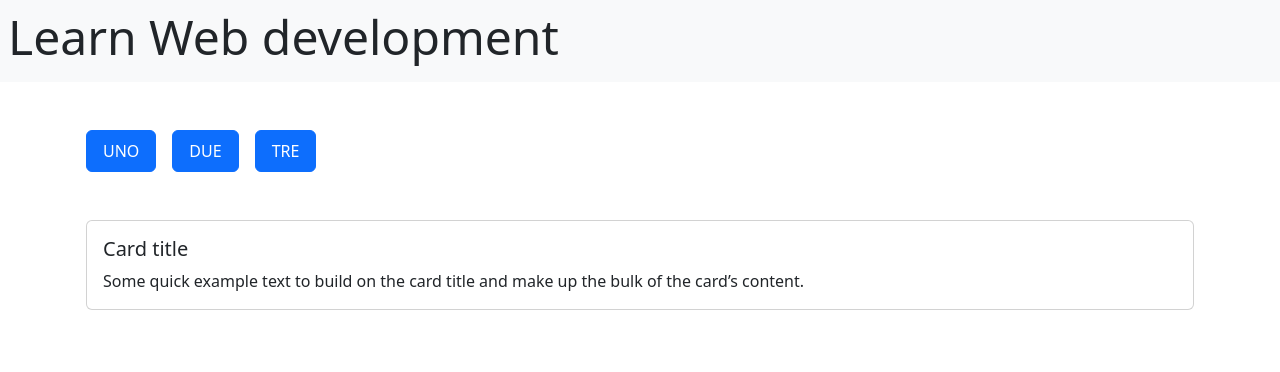
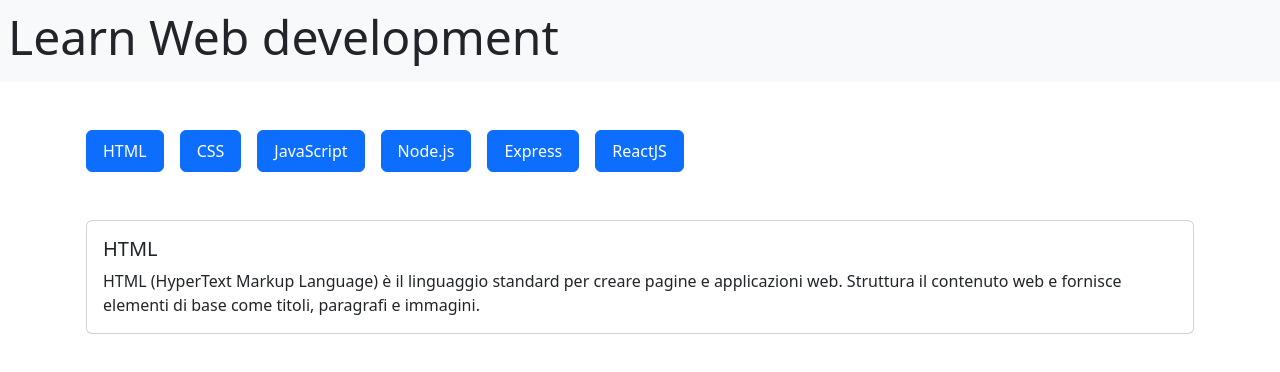
Before and after one commit to giovannimazzi/react-use-state, a React (Vite) app: page / in a window 1280 px wide. Shown: the top 372 px of the page. Built offline with nearby package versions, Linux system fonts and the light colour scheme.

Commit message:
step 3: inserite funziionalità previste

```diff
--- a/src/App.jsx
+++ b/src/App.jsx
@@ -1,20 +1,35 @@
+import { useState } from "react";
+import languages from "./languages";
+
 export default function App() {
+  const [cardFields, setCardFields] = useState([
+    languages[0].title,
+    languages[0].description,
+  ]);
+
   return (
     <>
       <header className="p-2">
         <h1>Learn Web development</h1>
       </header>
       <div className="container px-3 py-5">
-        <button className="btn btn-primary px-3 py-2 me-3">UNO</button>
-        <button className="btn btn-primary px-3 py-2 me-3">DUE</button>
-        <button className="btn btn-primary px-3 py-2 me-3">TRE</button>
+        {languages.map(({ id, title, description }) => {
+          return (
+            <button
+              key={id}
+              className="btn btn-primary px-3 py-2 me-3"
+              onClick={() => {
+                setCardFields([title, description]);
+              }}
+            >
+              {title}
+            </button>
+          );
+        })}
         <div className="card my-5">
           <div className="card-body">
-            <h2 className="h5 card-title">Card title</h2>
-            <p className="card-text">
-              Some quick example text to build on the card title and make up the
-              bulk of the card’s content.
-            </p>
+            <h2 className="h5 card-title">{cardFields[0]}</h2>
+            <p className="card-text">{cardFields[1]}</p>
           </div>
         </div>
       </div>
--- a/src/languages.js
+++ b/src/languages.js
@@ -2,31 +2,39 @@
   {
     id: 1,
     title: "HTML",
-    description: "HTML (HyperText Markup Language) è il linguaggio standard per creare pagine e applicazioni web. Struttura il contenuto web e fornisce elementi di base come titoli, paragrafi e immagini."
+    description:
+      "HTML (HyperText Markup Language) è il linguaggio standard per creare pagine e applicazioni web. Struttura il contenuto web e fornisce elementi di base come titoli, paragrafi e immagini.",
   },
   {
     id: 2,
     title: "CSS",
-    description: "CSS (Cascading Style Sheets) è un linguaggio di stile utilizzato per descrivere la presentazione di un documento scritto in HTML o XML. Controlla il layout, i colori, i caratteri e l'aspetto complessivo di una pagina web."
+    description:
+      "CSS (Cascading Style Sheets) è un linguaggio di stile utilizzato per descrivere la presentazione di un documento scritto in HTML o XML. Controlla il layout, i colori, i caratteri e l'aspetto complessivo di una pagina web.",
   },
   {
     id: 3,
     title: "JavaScript",
-    description: "JavaScript è un linguaggio di programmazione dinamico utilizzato per lo sviluppo web, che consente contenuti interattivi come grafici animati, pulsanti cliccabili e altre funzionalità dinamiche sui siti web."
+    description:
+      "JavaScript è un linguaggio di programmazione dinamico utilizzato per lo sviluppo web, che consente contenuti interattivi come grafici animati, pulsanti cliccabili e altre funzionalità dinamiche sui siti web.",
   },
   {
     id: 4,
     title: "Node.js",
-    description: "Node.js è un ambiente di runtime JavaScript lato server che permette di utilizzare JavaScript anche sul backend, consentendo agli sviluppatori di usare lo stesso linguaggio sia sul client che sul server."
+    description:
+      "Node.js è un ambiente di runtime JavaScript lato server che permette di utilizzare JavaScript anche sul backend, consentendo agli sviluppatori di usare lo stesso linguaggio sia sul client che sul server.",
   },
   {
     id: 5,
     title: "Express",
-    description: "Express è un framework per applicazioni web minimalista e veloce per Node.js. Fornisce strumenti robusti per creare applicazioni web e API e semplifica la gestione delle rotte e delle richieste."
+    description:
+      "Express è un framework per applicazioni web minimalista e veloce per Node.js. Fornisce strumenti robusti per creare applicazioni web e API e semplifica la gestione delle rotte e delle richieste.",
   },
   {
     id: 6,
     title: "ReactJS",
-    description: "ReactJS è una libreria JavaScript per costruire interfacce utente, in particolare applicazioni a pagina singola. Consente agli sviluppatori di creare componenti UI riutilizzabili e di gestire efficacemente lo stato dell'applicazione."
-  }
+    description:
+      "ReactJS è una libreria JavaScript per costruire interfacce utente, in particolare applicazioni a pagina singola. Consente agli sviluppatori di creare componenti UI riutilizzabili e di gestire efficacemente lo stato dell'applicazione.",
+  },
 ];
+
+export default languages;
```
